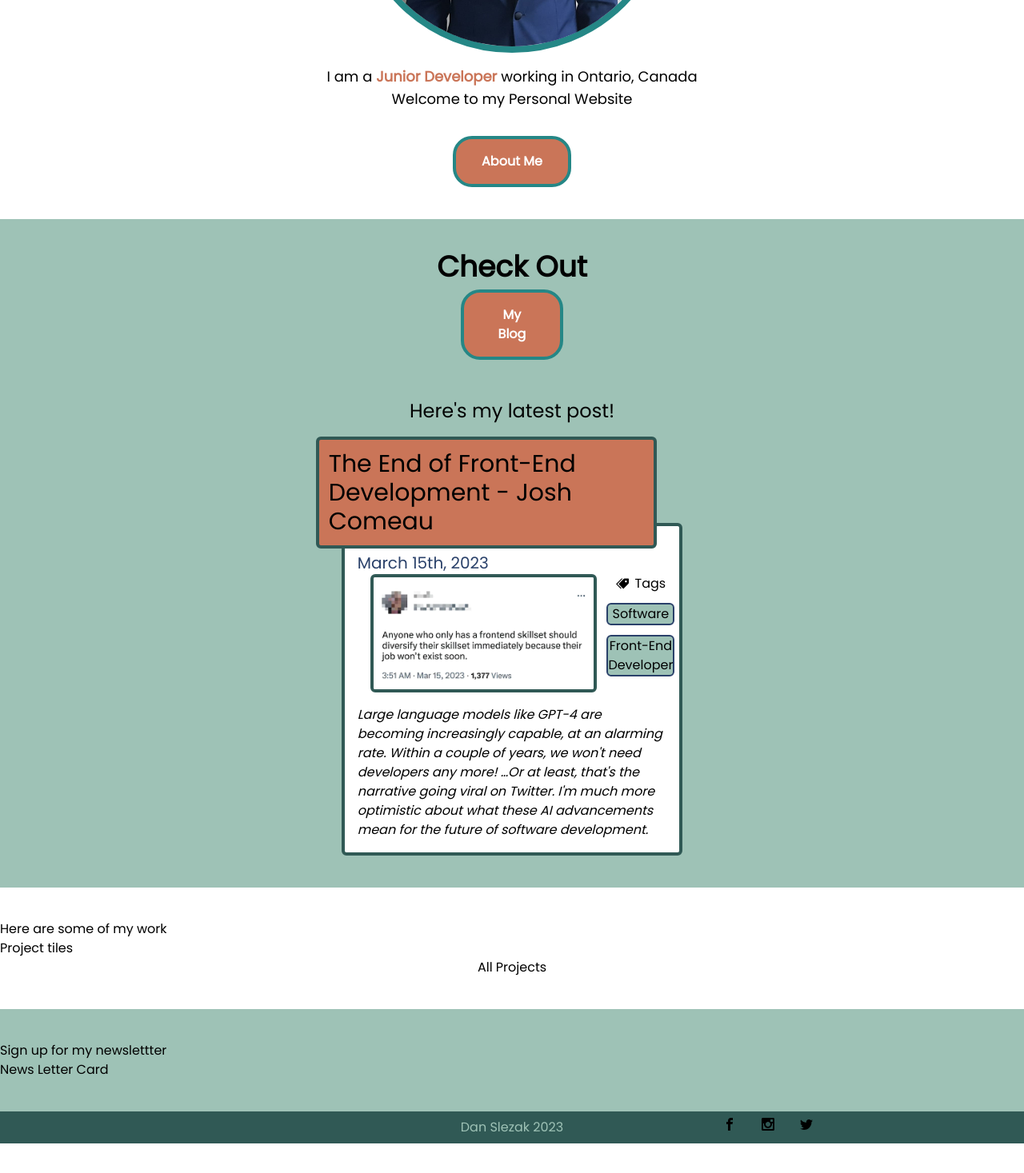
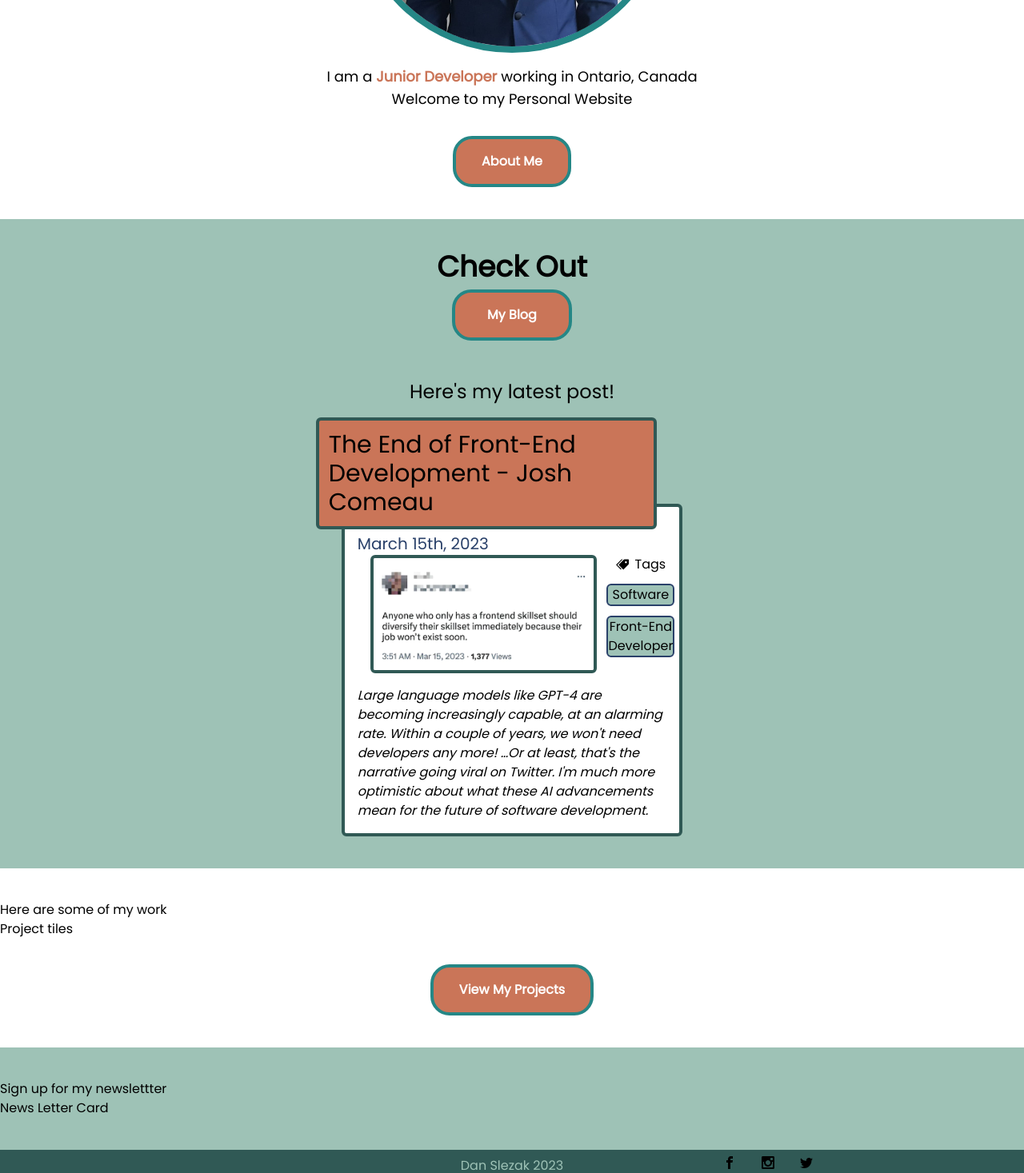
Before and after one commit to d-slezak/DanielSlezak, a Next.js app in the folder blog/: page / in a window 1280 px wide. Shown: the part 540-2007 px from the top of the page at 80% size. Before the commit the page ends 1970 px from the top, so only its background shows below. Built offline with nearby package versions, Linux system fonts and the light colour scheme.

Commit message:
add links to main page buttons

```diff
--- a/blog/src/pages/landing/Landing.js
+++ b/blog/src/pages/landing/Landing.js
@@ -1,5 +1,6 @@
 import Image from "next/image"
 import BlogCard from "@/components/blogCard/BlogCard"
+import Link from "next/link"
 
 export default function Landing() {
     return (
@@ -13,7 +14,7 @@ export default function Landing() {
                     <div className="text-lg text-center">I am a <span className="text-secondary-accent font-extrabold">Junior Developer</span> working in Ontario, Canada</div>
                     <div className="text-lg text-center">Welcome to my Personal Website</div>
                     <div className="flex content-center justify-center">
-                        <button className="bg-secondary-accent mt-8 px-8 py-4 border-4 rounded-3xl border-secondary-light text-white font-bold hover:border-primary"> About Me</button>
+                        <Link href={"/aboutme/AboutMe"} className="bg-secondary-accent mt-8 px-8 py-4 border-4 rounded-3xl border-secondary-light text-white font-bold hover:border-primary"> About Me</Link>
                     </div>
                 </div>
             </div>
@@ -21,7 +22,7 @@ export default function Landing() {
                 <div className="flex flex-col justify-center w-3/6">
                     <div className="flex flex-col items-center justify-center pb-8 gap-2">
                         <div className="text-center text-4xl font-extrabold"> Check Out</div>
-                        <button className="bg-secondary-accent w-1/5 px-8 py-4 rounded-3xl border-4 border-secondary-light text-white font-bold hover:border-primary">My Blog</button>
+                        <Link href={"/blog/Blog"} className="bg-secondary-accent px-10 py-4 rounded-3xl border-4 border-secondary-light text-white font-bold hover:border-primary text-center">My Blog</Link>
                     </div>
                     <div className="flex flex-col justify-center items-center">
                         <div className="text-center text-2xl m-4"> Here's my latest post!</div>
@@ -40,7 +41,9 @@ export default function Landing() {
                     Here are some of my work
                 </div>
                 <div>Project tiles</div>
-                <button>All Projects</button>
+                <div className="flex content-center justify-center">
+                    <Link href={"/projects/Projects"} className="bg-secondary-accent mt-8 px-8 py-4 border-4 rounded-3xl border-secondary-light text-white font-bold hover:border-primary"> View My Projects</Link>
+                </div>
             </div>
             <div className="flex flex-col py-10 bg-primary-accent">
                 <div> Sign up for my newslettter </div>
```
